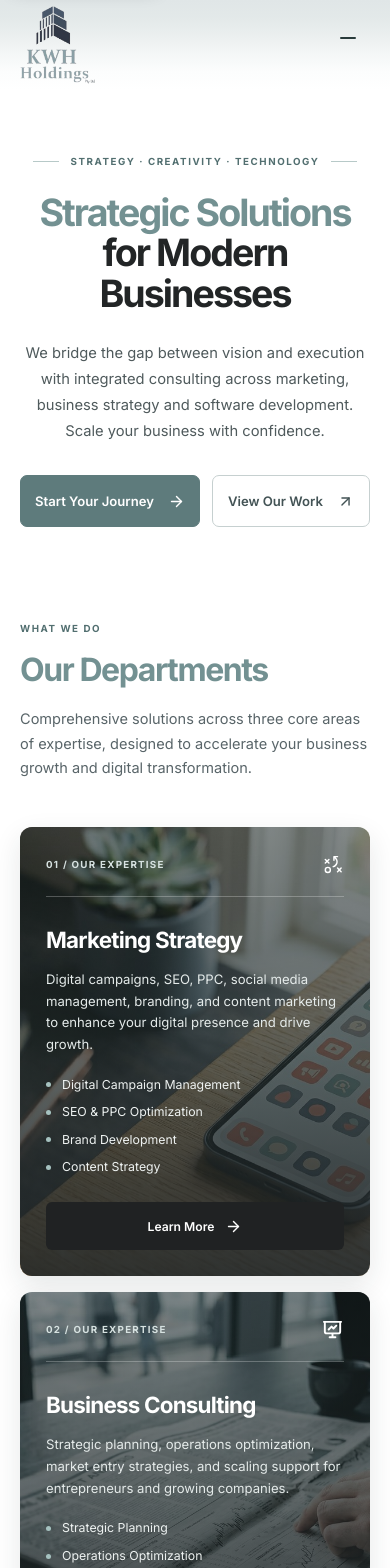
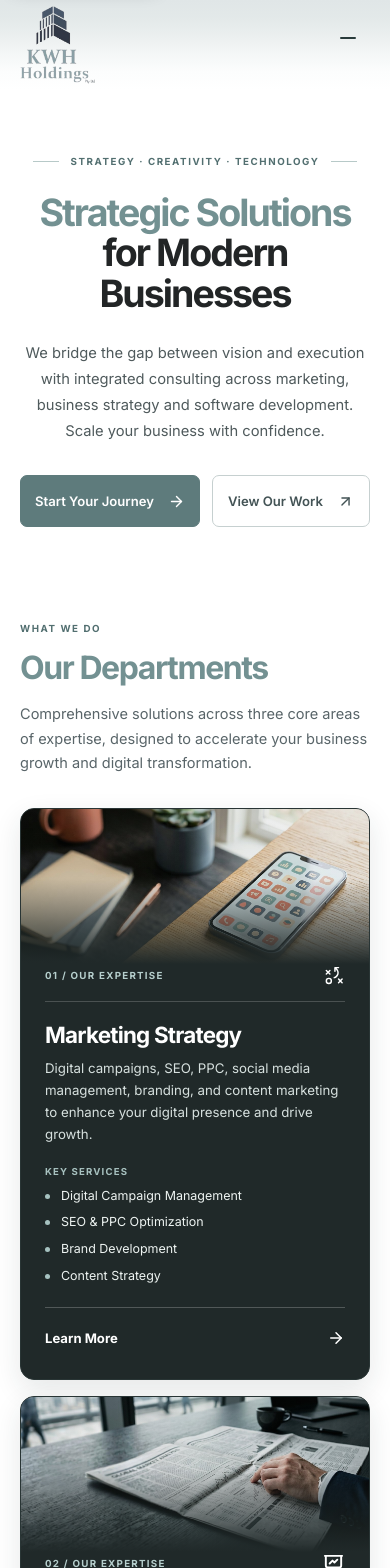
Before and after one commit to Thuso4747/KWH-Holdings, a React (Vite) app: page / in a window 390 px wide. Shown: the top 1568 px of the page. Built offline with nearby package versions, Linux system fonts and the light colour scheme.

Commit message:
Refine department section layout
Co-authored-by: arena-agent <297053741+arena-agent@users.noreply.github.com>

```diff
--- a/src/pages/HomePage.jsx
+++ b/src/pages/HomePage.jsx
@@ -14,15 +14,23 @@ const filters = ['All Projects', 'Marketing', 'Consulting', 'Software'];
 function DepartmentCard({ department, index }) {
   const Icon = icons[department.slug];
   return (
-    <article className={`department-card department-card--${department.slug}`} style={{ backgroundImage: `url(${department.image})` }}>
+    <article className={`department-card department-card--${department.slug}`}>
+      <div className="department-card__image">
+        <img src={department.image} alt="" width="1376" height="768" loading="lazy" decoding="async" />
+      </div>
       <div className="department-card__content">
         <div className="department-card__topline"><span>0{index + 1} / OUR EXPERTISE</span><Icon size={23} strokeWidth={1.6} aria-hidden="true" /></div>
         <div className="department-card__body">
           <h3>{department.cardTitle}</h3>
           <p>{department.cardDescription}</p>
-          <ul>{department.bullets.map((bullet) => <li key={bullet}>{bullet}</li>)}</ul>
+          <div className="department-card__services">
+            <p className="department-card__services-label">KEY SERVICES</p>
+            <ul>{department.bullets.map((bullet) => <li key={bullet}>{bullet}</li>)}</ul>
+          </div>
         </div>
-        <Link className="department-card__link" to={`/services/${department.slug}`}>Learn More <ArrowRight size={17} aria-hidden="true" /></Link>
+        <Link className="department-card__link" to={`/services/${department.slug}`} aria-label={`Learn more about ${department.cardTitle}`}>
+          <span>Learn More</span><ArrowRight size={18} aria-hidden="true" />
+        </Link>
       </div>
     </article>
   );
@@ -147,11 +155,13 @@ export default function HomePage() {
         </div>
       </section>
 
-      <section className="departments-section section" id="services">
+      <section className="departments-section section" id="services" aria-labelledby="departments-title">
         <div className="container">
-          <div className="section-heading section-heading--left">
-            <p className="eyebrow">WHAT WE DO</p>
-            <h2>Our Departments</h2>
+          <div className="section-heading departments-heading">
+            <div>
+              <p className="eyebrow">WHAT WE DO</p>
+              <h2 id="departments-title">Our Departments</h2>
+            </div>
             <p>Comprehensive solutions across three core areas of expertise, designed to accelerate your business growth and digital transformation.</p>
           </div>
           <div className="department-grid">{departments.map((department, index) => <DepartmentCard key={department.slug} department={department} index={index} />)}</div>
--- a/src/styles.css
+++ b/src/styles.css
@@ -145,29 +145,40 @@ h1, h2, h3 { line-height: 1.15; letter-spacing: -.035em; }
 .section-heading h2, .section-heading h1 { margin-bottom: 18px; font-size: clamp(2.25rem, 3.4vw, 3.05rem); font-weight: 700; letter-spacing: -.045em; }
 .section-heading h2 { color: var(--accent); }
 .section-heading > p:not(.eyebrow) { color: #596569; font-size: 1rem; line-height: 1.7; }
-.section-heading--left { max-width: 730px; margin-bottom: 46px; }
-.section-heading--left > p:not(.eyebrow) { margin-bottom: 0; }
 .section-heading--center { max-width: 740px; margin: 0 auto 48px; text-align: center; }
 .section-heading--center > p:not(.eyebrow) { max-width: 650px; margin: 0 auto; }
+.departments-heading { display: grid; grid-template-columns: 1fr minmax(0, .9fr); align-items: end; gap: 48px; margin-bottom: 46px; }
+.departments-heading .eyebrow { margin-bottom: 14px; }
+.departments-heading h2 { margin-bottom: 0; }
+.departments-heading > p:not(.eyebrow) { max-width: 500px; margin: 0; justify-self: end; }
 .department-grid { display: grid; grid-template-columns: repeat(3, minmax(0, 1fr)); gap: 22px; }
-.department-card { position: relative; min-height: 510px; overflow: hidden; border-radius: 12px; background-size: cover; background-position: center; color: #fff; box-shadow: 0 10px 28px rgba(29, 42, 43, .11); }
-.department-card--marketing { background-position: 55% center; }
-.department-card--business { background-position: 56% center; }
-.department-card--software { background-position: 60% center; }
-.department-card::before { position: absolute; content: ''; inset: 0; background: linear-gradient(180deg, rgba(29, 39, 41, .55) 0%, rgba(33, 43, 44, .70) 47%, rgba(29, 35, 37, .91) 100%); transition: background-color .25s ease; }
-.department-card:hover::before { background-color: rgba(12, 22, 23, .09); }
-.department-card__content { position: relative; min-height: 510px; height: 100%; display: flex; flex-direction: column; padding: 28px; }
-.department-card__topline { display: flex; align-items: center; justify-content: space-between; padding-bottom: 20px; border-bottom: 1px solid rgba(255,255,255,.25); color: #d7e2e1; font-size: .61rem; font-weight: 700; letter-spacing: .13em; }
-.department-card__topline svg { color: #fff; }
-.department-card__body { flex: 1; padding-top: 36px; }
-.department-card h3 { margin-bottom: 16px; font-size: 1.4rem; letter-spacing: -.035em; }
-.department-card__body > p { min-height: 90px; margin-bottom: 20px; color: #e5ebea; font-size: .82rem; line-height: 1.65; }
-.department-card ul { list-style: none; padding: 0; margin: 0 0 26px; }
-.department-card li { position: relative; padding-left: 16px; color: #eef2f1; font-size: .77rem; line-height: 1.5; }
-.department-card li + li { margin-top: 9px; }
+.department-card { display: flex; flex-direction: column; min-width: 0; overflow: hidden; border: 1px solid #293535; border-radius: 14px; background: #202929; color: #fff; box-shadow: 0 10px 28px rgba(29, 42, 43, .11); transition: transform .25s ease, box-shadow .25s ease; }
+.department-card__image { position: relative; height: 155px; overflow: hidden; background: #3a4949; }
+.department-card__image::after { position: absolute; content: ''; inset: 0; background: linear-gradient(0deg, #202929 0%, rgba(32, 41, 41, .08) 55%); pointer-events: none; }
+.department-card__image img { position: absolute; inset: 0; width: 100%; height: 100%; object-fit: cover; transition: transform .5s ease; }
+.department-card--marketing .department-card__image img { object-position: 55% 54%; }
+.department-card--business .department-card__image img { object-position: 56% 52%; }
+.department-card--software .department-card__image img { object-position: 60% 50%; }
+.department-card__content { display: flex; flex: 1; flex-direction: column; padding: 0 28px 26px; }
+.department-card__topline { display: flex; align-items: center; justify-content: space-between; gap: 16px; margin-bottom: 20px; padding-bottom: 14px; border-bottom: 1px solid rgba(255, 255, 255, .19); color: #b6cfcd; font-size: .61rem; font-weight: 700; letter-spacing: .13em; }
+.department-card__topline svg { flex-shrink: 0; color: #fff; }
+.department-card__body { flex: 1; }
+.department-card h3 { margin-bottom: 10px; font-size: 1.4rem; letter-spacing: -.035em; }
+.department-card__body > p { min-height: 84px; margin-bottom: 20px; color: #d7e1df; font-size: .83rem; line-height: 1.65; }
+.department-card__services { margin-bottom: 22px; }
+.department-card__services-label { margin: 0 0 10px; color: #a7c1bf; font-size: .6rem; font-weight: 700; letter-spacing: .12em; }
+.department-card ul { display: grid; gap: 8px; list-style: none; padding: 0; margin: 0; }
+.department-card li { position: relative; padding-left: 16px; color: #eef4f2; font-size: .78rem; line-height: 1.5; }
 .department-card li::before { position: absolute; content: ''; left: 0; top: .56em; width: 5px; height: 5px; border-radius: 50%; background: #a6c2c0; }
-.department-card__link { display: flex; justify-content: center; align-items: center; gap: 11px; width: 100%; min-height: 48px; padding: 12px; border-radius: 6px; background: #202223; color: #fff; font-size: .76rem; font-weight: 600; transition: background .2s; }
-.department-card__link:hover { background: #5e7b7c; }
+.department-card__link { display: flex; justify-content: space-between; align-items: center; gap: 16px; width: 100%; min-height: 48px; padding: 14px 0 2px; border-top: 1px solid rgba(255, 255, 255, .22); color: #fff; font-size: .82rem; font-weight: 700; transition: color .2s ease; }
+.department-card__link svg { flex-shrink: 0; transition: transform .2s ease; }
+.department-card__link:hover { color: #c5dfdc; }
+.department-card__link:hover svg { transform: translateX(4px); }
+.department-card__link:focus-visible { outline-offset: 2px; }
+@media (hover: hover) {
+  .department-card:hover { transform: translateY(-4px); box-shadow: 0 18px 36px rgba(29, 42, 43, .18); }
+  .department-card:hover .department-card__image img { transform: scale(1.04); }
+}
 .approach-panel { margin-top: 60px; padding: 55px 65px 52px; border-radius: 12px; background: #242627; color: white; text-align: center; }
 .approach-panel__intro { max-width: 760px; margin: 0 auto; }
 .approach-panel h2 { margin-bottom: 14px; font-size: 1.65rem; }
@@ -371,8 +382,13 @@ h1, h2, h3 { line-height: 1.15; letter-spacing: -.035em; }
 .not-found .button { margin-top: 20px; }
 
 @media (max-width: 1000px) {
-  .department-card__content { padding: 24px; }
-  .department-card__body > p { min-height: 115px; }
+  .department-grid { grid-template-columns: 1fr; gap: 16px; }
+  .department-card { flex-direction: row; }
+  .department-card__image { flex: 0 0 35%; height: auto; min-height: 280px; }
+  .department-card__image::after { background: linear-gradient(90deg, rgba(32, 41, 41, .05) 35%, #202929 100%); }
+  .department-card__content { padding: 26px 30px 24px; }
+  .department-card__body > p { min-height: 0; }
+  .department-card ul { grid-template-columns: repeat(2, minmax(0, 1fr)); gap: 8px 20px; }
   .work-card__meta { grid-template-columns: 1.15fr 1fr 1fr; }
   .work-card__meta > div { padding-inline: 10px; }
   .footer-grid { gap: 30px; }
@@ -437,11 +453,10 @@ h1, h2, h3 { line-height: 1.15; letter-spacing: -.035em; }
   .departments-section { padding-top: 10px; }
   .section-heading h2, .section-heading h1, .about-copy h2 { font-size: clamp(2rem, 7vw, 2.65rem); }
   .section-heading > p:not(.eyebrow) { font-size: .91rem; }
-  .department-grid { grid-template-columns: 1fr; gap: 16px; }
-  .department-card, .department-card__content { min-height: 440px; }
-  .department-card__content { padding: 26px; }
-  .department-card__body { padding-top: 30px; }
-  .department-card__body > p { min-height: 0; max-width: 510px; }
+  .departments-heading { grid-template-columns: 1fr; gap: 15px; margin-bottom: 32px; }
+  .departments-heading > p:not(.eyebrow) { justify-self: start; }
+  .department-card__content { padding: 24px; }
+  .department-card ul { grid-template-columns: 1fr; }
   .approach-panel { margin-top: 32px; padding: 39px 25px; }
   .approach-steps { gap: 20px; }
   .about-grid { grid-template-columns: 1fr; gap: 38px; }
@@ -480,6 +495,12 @@ h1, h2, h3 { line-height: 1.15; letter-spacing: -.035em; }
   .footer-grid { grid-template-columns: repeat(2, 1fr); gap: 42px 30px; }
   .footer-bottom { margin-top: 50px; }
 }
+@media (max-width: 600px) {
+  .department-card { flex-direction: column; }
+  .department-card__image { flex: none; height: 155px; min-height: 0; }
+  .department-card__image::after { background: linear-gradient(0deg, #202929 0%, rgba(32, 41, 41, .08) 55%); }
+  .department-card__content { padding: 0 24px 24px; }
+}
 @media (max-width: 440px) {
   .eyebrow { font-size: .61rem; }
   .home-hero h1 { font-size: clamp(2.35rem, 9vw, 3rem); }
@@ -508,6 +529,7 @@ h1, h2, h3 { line-height: 1.15; letter-spacing: -.035em; }
 }
 @media (prefers-reduced-motion: reduce) {
   *, *::before, *::after { scroll-behavior: auto !important; animation-duration: .01ms !important; animation-iteration-count: 1 !important; transition-duration: .01ms !important; }
+  .department-card:hover, .department-card:hover .department-card__image img, .department-card__link:hover svg { transform: none; }
   /* The menu's SVG animations are SMIL, not CSS animations. */
   .menu-icon path { stroke-dasharray: none !important; stroke-dashoffset: 0 !important; }
 }
```
Also changed, not shown: 1 other file (tests, documents, lock files or other folders).
